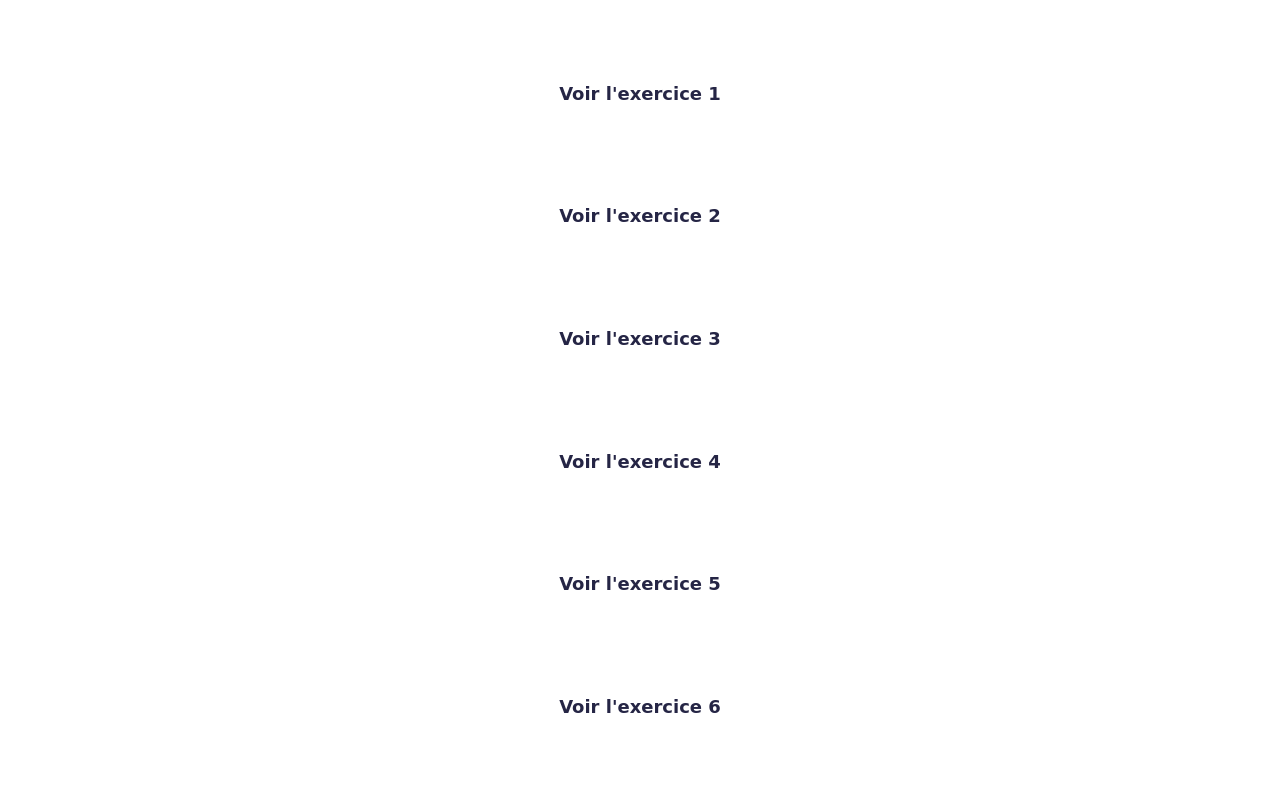
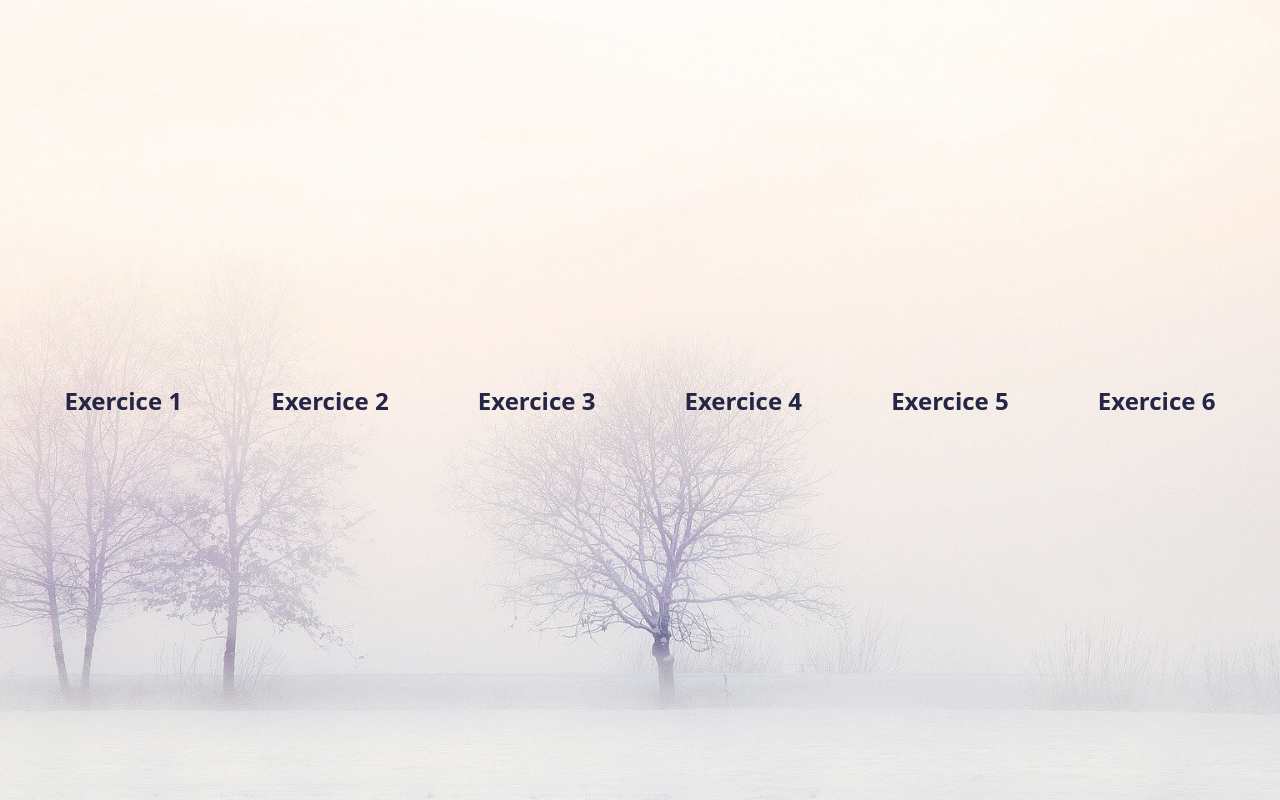
Before and after one commit to valros76/lamanu_css, a plain HTML site: page index.html in a window 1280 px wide. Drawn offline with Linux system fonts and the light colour scheme.

Commit message:
Amélioration visuelle de l'index des exercices

```diff
--- a/index.html
+++ b/index.html
@@ -10,12 +10,12 @@
 
 <body>
     <main class="root-main-content">
-        <a href="exercice1/index.html" class="root-links">Voir l'exercice 1</a>
-        <a href="exercice2/index.html" class="root-links">Voir l'exercice 2</a>
-        <a href="exercice3/index.html" class="root-links">Voir l'exercice 3</a>
-        <a href="exercice4/index.html" class="root-links">Voir l'exercice 4</a>
-        <a href="exercice5/index.html" class="root-links">Voir l'exercice 5</a>
-        <a href="exercice6/index.html" class="root-links">Voir l'exercice 6</a>
+        <a href="exercice1/index.html" class="root-links">Exercice 1</a>
+        <a href="exercice2/index.html" class="root-links">Exercice 2</a>
+        <a href="exercice3/index.html" class="root-links">Exercice 3</a>
+        <a href="exercice4/index.html" class="root-links">Exercice 4</a>
+        <a href="exercice5/index.html" class="root-links">Exercice 5</a>
+        <a href="exercice6/index.html" class="root-links">Exercice 6</a>
     </main>
 </body>
 
--- a/public/sources/css/style.css
+++ b/public/sources/css/style.css
@@ -14,18 +14,38 @@ html{
    width:100%;
    height:100vh;
    display:flex;
-   flex-direction:column;
+   flex-direction:row;
    justify-content:space-around;
    align-items:center;
+   flex-wrap:wrap;
+   gap:1.5em;
    padding:2em;
+   background-image:linear-gradient(to bottom, rgba(255,255,255,0.2), rgba(255,255,255,0.3)),url('/public/assets/backgrounds/winter-landscape-2571788_1920.jpg');
+   background-repeat:no-repeat;
+   background-position:center;
+   background-size:cover;
+   background-attachment:fixed;
 }
 
 .root-links{
    text-decoration:none;
-   font-family:cursive,sans-serif;
-   font-size:18px;
+   font-family:system-ui,sans-serif;
+   font-size:1.5em;
    font-weight:700;
    color:#252545;
+   text-shadow:0px 0px 0px #25254515;
+   border-top:2px solid transparent;
+   border-bottom:2px solid transparent;
+   transition:color 0.075s ease-in-out, text-shadow 0.125s ease-in-out, border 0.125s ease-in-out;
+}.root-links:hover{
+   color:transparent;
+   text-shadow:0px 4px 0px #25254585;
+   border-top:2px solid #25254585;
+}.root-links:active{
+   color:transparent;
+   text-shadow:0px 4px 0px #25254585;
+   border-top:2px solid transparent;
+   border-bottom:2px solid #25254585;
 }
 
 .main-head{
```
Also changed, not shown: public/assets/backgrounds/winter-landscape-2571788_1920.jpg (added).
